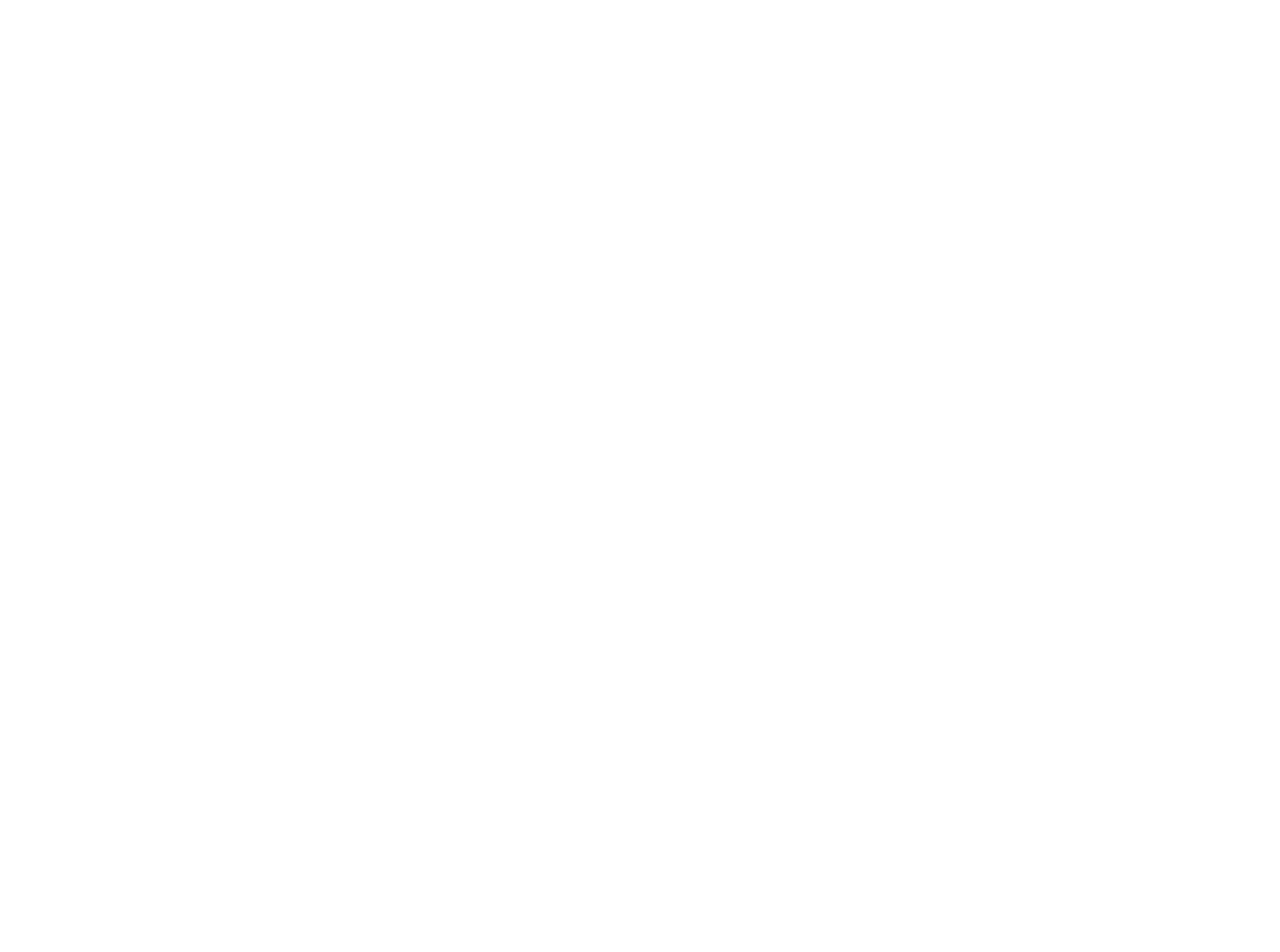
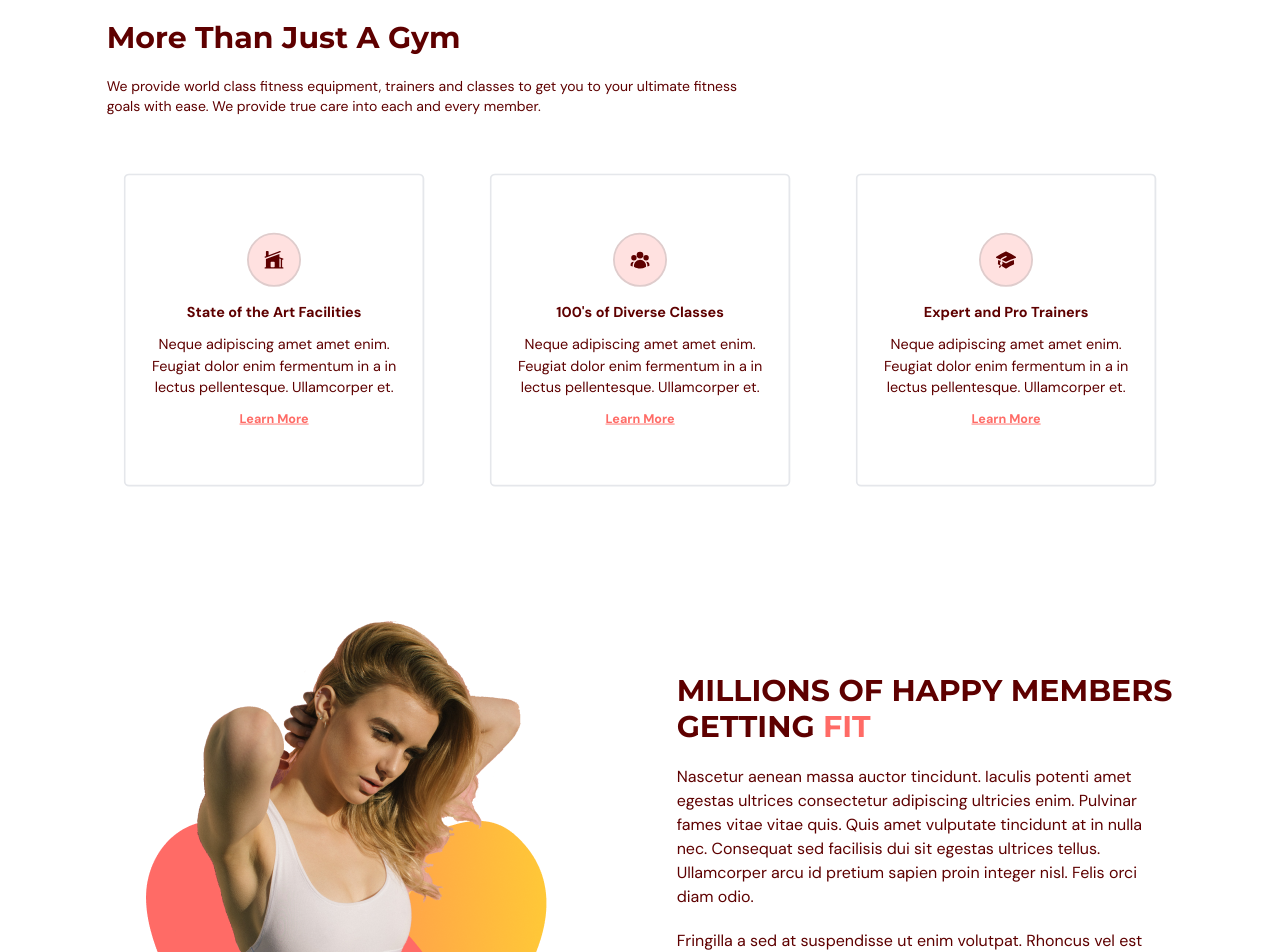
Before and after one commit to kevinsmasters/ts-fitness, a React (Vite) app: page / in a window 1280 px wide. Shown: the part 880-1832 px from the top of the page. Before the commit the page ends 823 px from the top, so only its background shows below. Built offline with nearby package versions, Linux system fonts and the light colour scheme.

Commit message:
benefits page

```diff
--- a/src/App.tsx
+++ b/src/App.tsx
@@ -1,5 +1,6 @@
 import Navbar from "@/scenes/navbar";
 import Home from "@/scenes/home";
+import Benefits from "@/scenes/benefits";
 import { useEffect, useState } from "react";
 import { SelectedPage } from "@/shared/types";
 
@@ -31,6 +32,7 @@ function App() {
         setSelectedPage={setSelectedPage}
       />
       <Home setSelectedPage={setSelectedPage} />
+      <Benefits setSelectedPage={setSelectedPage} />
     </div>
   );
 }
--- /dev/null
+++ b/src/scenes/benefits/Benefit.tsx
@@ -0,0 +1,40 @@
+import { SelectedPage } from "@/shared/types";
+import { motion } from "framer-motion";
+import AnchorLink from "react-anchor-link-smooth-scroll";
+type Props = {
+  icon: JSX.Element;
+  title: string;
+  description: string;
+  setSelectedPage: (value: SelectedPage) => void;
+};
+
+const childVariant = {
+  hidden: { opacity: 0, scale: 0.9 },
+  visible: { opacity: 1 },
+};
+
+const Benefit = ({ icon, title, description, setSelectedPage }: Props) => {
+  return (
+    <motion.div
+      variants={childVariant}
+      className="boder-gray-100 mt-5 rounded-md border-2 px-5 py-16 text-center"
+    >
+      <div className="mb-4 flex justify-center">
+        <div className="rounded-full border-2 border-gray-100 bg-primary-100 p-4">
+          {icon}
+        </div>
+      </div>
+      <h4 className="font-bold">{title}</h4>
+      <p className="my-3">{description}</p>
+      <AnchorLink
+        className="hover: text-sm font-bold text-primary-500 underline hover:text-secondary-500"
+        onClick={() => setSelectedPage(SelectedPage.ContactUs)}
+        href={`#${SelectedPage.ContactUs}`}
+      >
+        <p>Learn More</p>
+      </AnchorLink>
+    </motion.div>
+  );
+};
+
+export default Benefit;
--- /dev/null
+++ b/src/scenes/benefits/index.tsx
@@ -0,0 +1,160 @@
+import ActionButton from "@/shared/ActionButton";
+import HText from "@/shared/HText";
+import { BenefitType, SelectedPage } from "@/shared/types";
+import {
+  HomeModernIcon,
+  UserGroupIcon,
+  AcademicCapIcon,
+} from "@heroicons/react/24/solid";
+import { motion } from "framer-motion";
+import BenefitsPageGraphic from "@/assets/BenefitsPageGraphic.png";
+import Benefit from "./Benefit";
+
+const benefits: Array<BenefitType> = [
+  {
+    icon: <HomeModernIcon className="h-6 w-6" />,
+    title: "State of the Art Facilities",
+    description:
+      "Neque adipiscing amet amet enim. Feugiat dolor enim fermentum in a in lectus pellentesque. Ullamcorper et.",
+  },
+  {
+    icon: <UserGroupIcon className="h-6 w-6" />,
+    title: "100's of Diverse Classes",
+    description:
+      "Neque adipiscing amet amet enim. Feugiat dolor enim fermentum in a in lectus pellentesque. Ullamcorper et.",
+  },
+
+  {
+    icon: <AcademicCapIcon className="h-6 w-6" />,
+    title: "Expert and Pro Trainers",
+    description:
+      "Neque adipiscing amet amet enim. Feugiat dolor enim fermentum in a in lectus pellentesque. Ullamcorper et.",
+  },
+];
+
+const container = {
+  hidden: {},
+  visible: {
+    transition: { staggerChildren: 0.2 },
+  },
+};
+
+type Props = {
+  setSelectedPage: (value: SelectedPage) => void;
+};
+
+const Benefits = ({ setSelectedPage }: Props) => {
+  return (
+    <section id="benefits" className="mx-auto min-h-full w-5/6 py-20">
+      <motion.div
+        onViewportEnter={() => setSelectedPage(SelectedPage.Benefits)}
+      >
+        {/* header */}
+        <motion.div
+          initial="hidden"
+          whileInView="visible"
+          viewport={{ once: true, amount: 0.5 }}
+          transition={{ duration: 0.5 }}
+          variants={{
+            hidden: { opacity: 0, x: -50 },
+            visible: { opacity: 1, x: 0 },
+          }}
+          className="md:my-5 md:w-3/5"
+        >
+          <HText>More Than Just A Gym</HText>
+          <p className="my-5 text-sm">
+            We provide world class fitness equipment, trainers and classes to
+            get you to your ultimate fitness goals with ease. We provide true
+            care into each and every member.
+          </p>
+        </motion.div>
+        {/* benefits */}
+        <motion.div
+          initial="hidden"
+          whileInView="visible"
+          viewport={{ once: true, amount: 0.5 }}
+          variants={container}
+          className="mt-5 items-center justify-between gap-8 md:flex"
+        >
+          {benefits.map((benefit: BenefitType) => (
+            <Benefit
+              key={benefit.title}
+              icon={benefit.icon}
+              title={benefit.title}
+              description={benefit.description}
+              setSelectedPage={setSelectedPage}
+            />
+          ))}
+        </motion.div>
+        {/* graphics and description */}
+        <div className="mt-16 items-center justify-between gap-20 md:mt-28 md:flex">
+          {/* graphic */}
+          <img
+            className="mx-auto"
+            alt="benefits page graphic"
+            src={BenefitsPageGraphic}
+          />
+          {/* description */}
+          <div>
+            {/* title */}
+            <div>
+              <div className="before:absolute before:-top-20 before:-left-20 before:z-[1] before:content-abstractwaves">
+                <motion.div
+                  initial="hidden"
+                  whileInView="visible"
+                  viewport={{ once: true, amount: 0.5 }}
+                  transition={{ duration: 0.5 }}
+                  variants={{
+                    hidden: { opacity: 0, x: 50 },
+                    visible: { opacity: 1, x: 0 },
+                  }}
+                >
+                  <HText>
+                    MILLIONS OF HAPPY MEMBERS GETTING{" "}
+                    <span className="text-primary-500">FIT</span>
+                  </HText>
+                </motion.div>
+              </div>
+            </div>
+            {/* description */}
+            <motion.div
+              initial="hidden"
+              whileInView="visible"
+              viewport={{ once: true, amount: 0.5 }}
+              transition={{ delay: 0.2, duration: 0.5 }}
+              variants={{
+                hidden: { opacity: 0, x: 50 },
+                visible: { opacity: 1, x: 0 },
+              }}
+            >
+              <p className="my-5">
+                Nascetur aenean massa auctor tincidunt. Iaculis potenti amet
+                egestas ultrices consectetur adipiscing ultricies enim. Pulvinar
+                fames vitae vitae quis. Quis amet vulputate tincidunt at in
+                nulla nec. Consequat sed facilisis dui sit egestas ultrices
+                tellus. Ullamcorper arcu id pretium sapien proin integer nisl.
+                Felis orci diam odio.
+              </p>
+              <p className="mb-5">
+                Fringilla a sed at suspendisse ut enim volutpat. Rhoncus vel est
+                tellus quam porttitor. Mauris velit euismod elementum arcu neque
+                facilisi. Amet semper tortor facilisis metus nibh. Rhoncus sit
+                enim mattis odio in risus nunc.
+              </p>
+            </motion.div>
+            {/* button */}
+            <div className="relative mt-16 ">
+              <div className="before:absolute before:-bottom-20 before:right-40 before:z-[-1] before:content-sparkles">
+                <ActionButton setSelectedPage={setSelectedPage}>
+                  Join Now
+                </ActionButton>
+              </div>
+            </div>
+          </div>
+        </div>
+      </motion.div>
+    </section>
+  );
+};
+
+export default Benefits;
--- /dev/null
+++ b/src/shared/HText.tsx
@@ -0,0 +1,13 @@
+import React from "react";
+
+type Props = {
+  children: React.ReactNode;
+};
+
+const HText = ({ children }: Props) => {
+  return (
+    <h1 className="basis-3/5 font-montserrat text-3xl font-bold">{children}</h1>
+  );
+};
+
+export default HText;
--- a/src/shared/types.ts
+++ b/src/shared/types.ts
@@ -1,6 +1,12 @@
 export enum SelectedPage {
     Home = "home",
-    Benefts = "benefits",
+    Benefits = "benefits",
     OurClasses = "ourclasses",
     ContactUs = " contactus",
 }
+
+export interface BenefitType {
+    icon: JSX.Element;
+    title: string;
+    description: string;
+}
```
